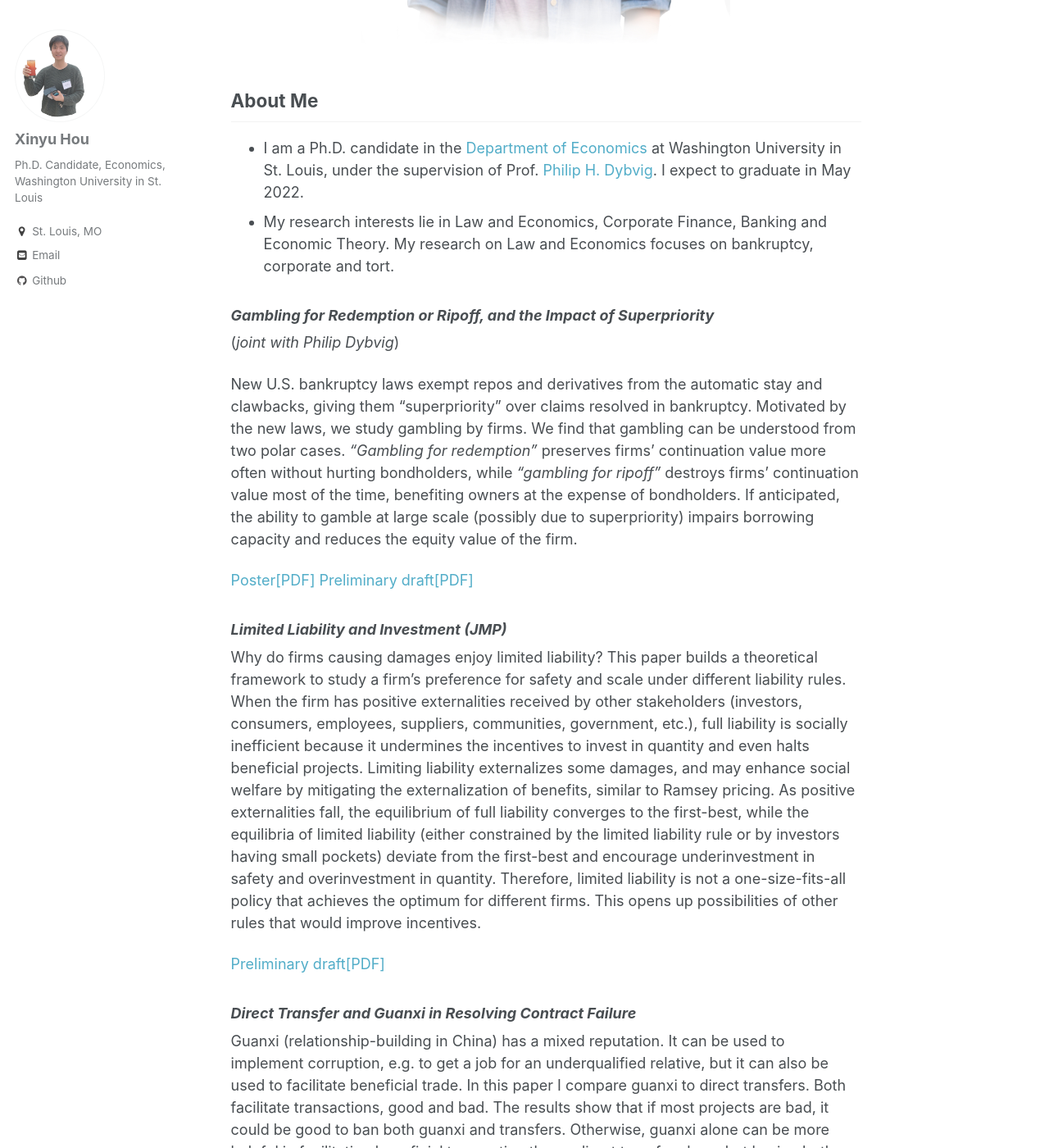
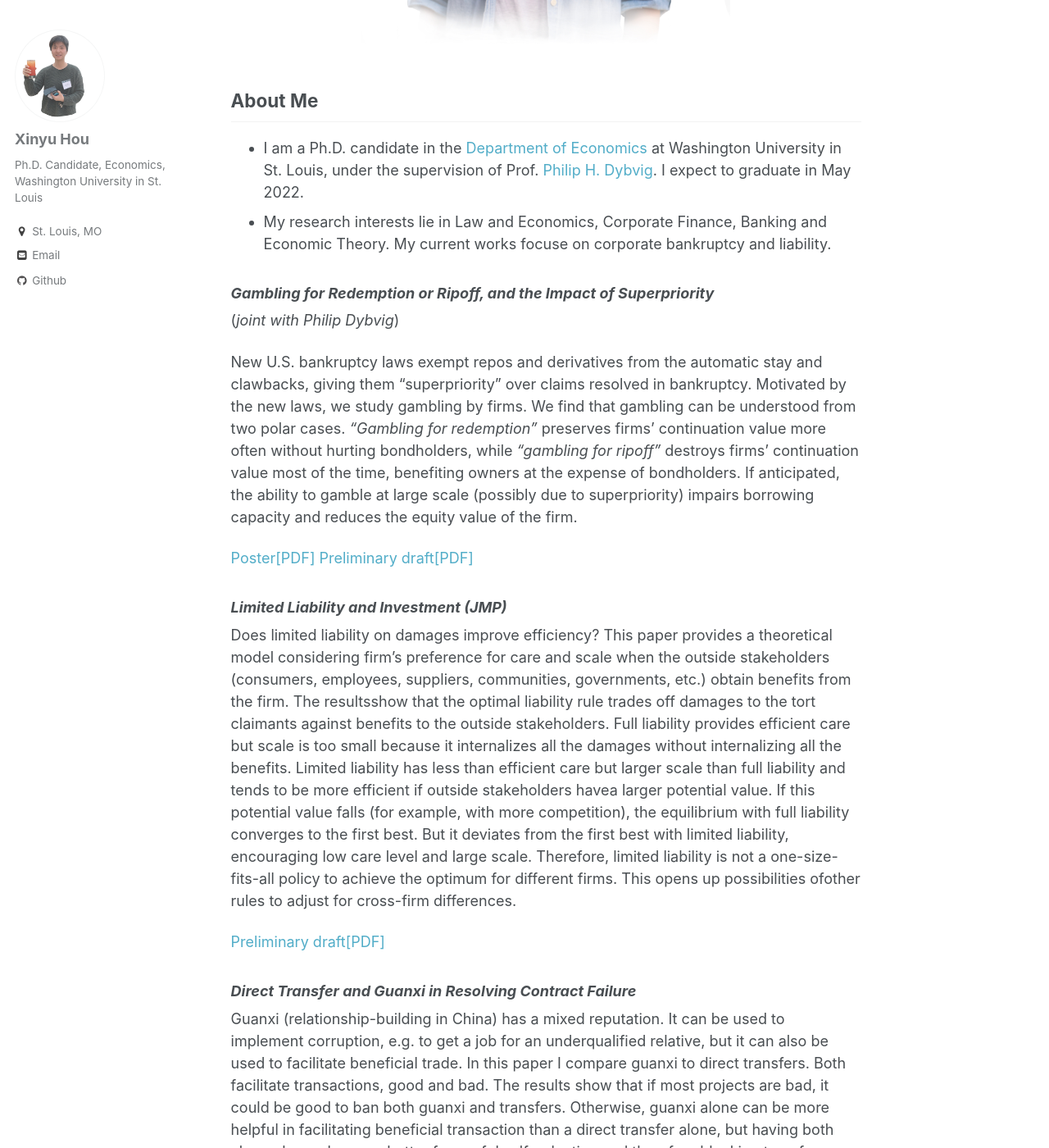
Before and after one commit to xinyuhou94/xinyuhou94.github.io, a Jekyll site: the page built from _pages/about.md, in a window 1280 px wide and 1400 px high, scrolled down 503 px. Shown: the whole window at 82% size. Built offline with Jekyll 4.4.1, drawn with Linux system fonts in a browser that asks for light colours.

Commit message:
Update about.md

```diff
--- a/_pages/about.md
+++ b/_pages/about.md
@@ -14,7 +14,7 @@ redirect_from:
 
 ## About Me ##
 * I am a Ph.D. candidate in the [Department of Economics](https://economics.wustl.edu/) at Washington University in St. Louis, under the supervision of Prof. [Philip H. Dybvig](https://dybfin.wustl.edu/). I expect to graduate in May 2022.
-* My research interests lie in Law and Economics, Corporate Finance, Banking and Economic Theory. My research on Law and Economics focuses on bankruptcy, corporate and tort.
+* My research interests lie in Law and Economics, Corporate Finance, Banking and Economic Theory. My current works focuse on corporate bankruptcy and liability.
 
 
 ### _Gambling for Redemption or Ripoff, and the Impact of Superpriority_
@@ -30,7 +30,7 @@ New U.S. bankruptcy laws exempt repos and derivatives from the automatic stay an
 
 ###  _Limited Liability and Investment (JMP)_
 
-Why do firms causing damages enjoy limited liability? This paper builds a theoretical framework to study a firm’s preference for safety and scale under different liability rules. When the firm has positive externalities received by other stakeholders (investors, consumers, employees, suppliers, communities, government, etc.), full liability is socially inefficient because it undermines the incentives to invest in quantity and even halts beneficial projects. Limiting liability externalizes some damages, and may enhance social welfare by mitigating the externalization of benefits, similar to Ramsey pricing. As positive externalities fall, the equilibrium of full liability converges to the first-best, while the equilibria of limited liability (either constrained by the limited liability rule or by investors having small pockets) deviate from the first-best and encourage underinvestment in safety and overinvestment in quantity. Therefore, limited liability is not a one-size-fits-all policy that achieves the optimum for different firms. This opens up possibilities of other rules that would improve incentives.
+Does limited liability on damages improve efficiency?  This paper provides a theoretical model considering firm’s preference for care and scale when the outside stakeholders (consumers, employees, suppliers, communities, governments, etc.) obtain benefits from the firm. The resultsshow that the optimal liability rule trades off damages to the tort claimants against benefits to the outside stakeholders. Full liability provides efficient care but scale is too small because it internalizes all the damages without internalizing all the benefits.  Limited liability has less than efficient care but larger scale than full liability and tends to be more efficient if outside stakeholders havea larger potential value. If this potential value falls (for example, with more competition), the equilibrium with full liability converges to the first best. But it deviates from the first best with limited liability, encouraging low care level and large scale.  Therefore, limited liability is not a one-size-fits-all policy to achieve the optimum for different firms. This opens up possibilities ofother rules to adjust for cross-firm differences.
 
 [Preliminary draft[PDF]](http://xinyuhou94.github.io/files/Liability211115.pdf)
 <!-- <embed src="http://xinyuhou94.github.io/files/Liability211115.pdf" width="650" height="1800" type='application/pdf'> -->
```
